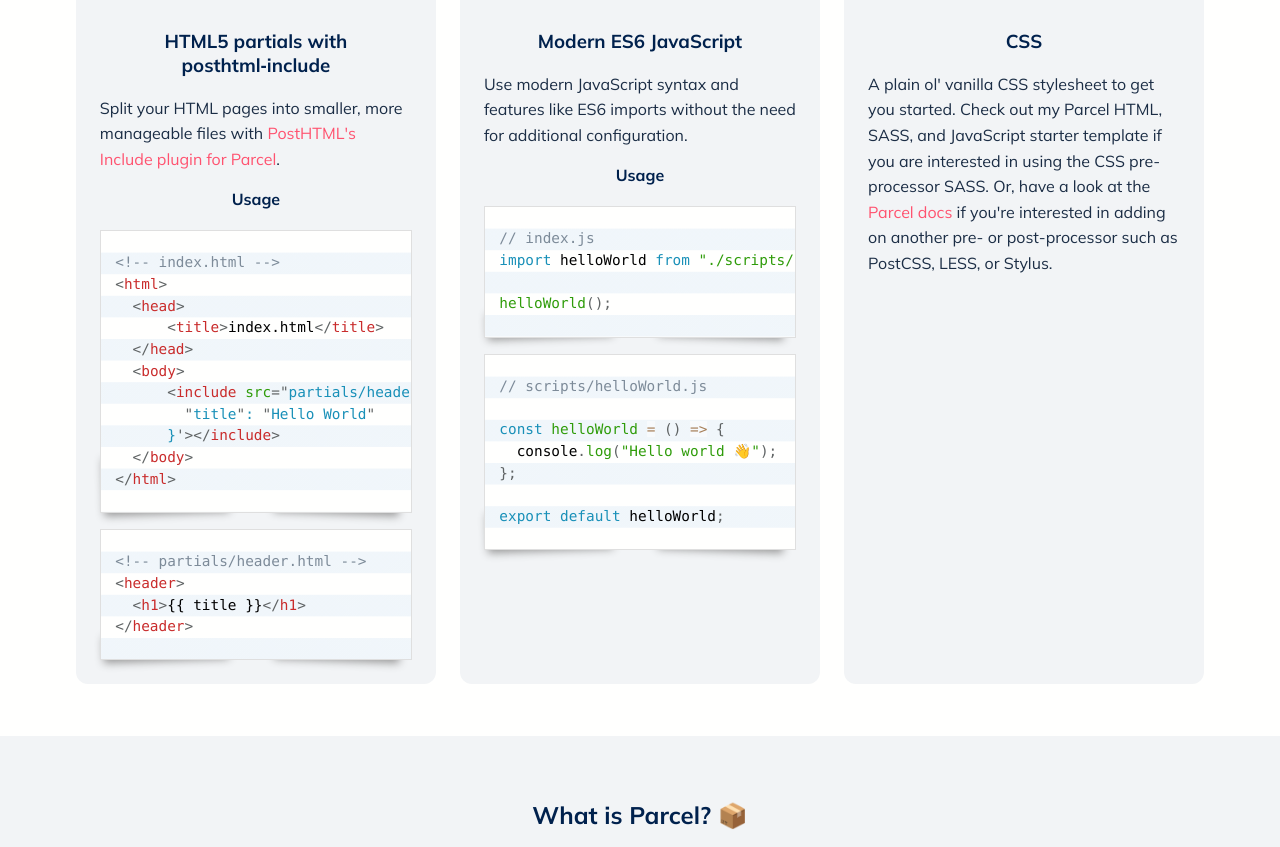
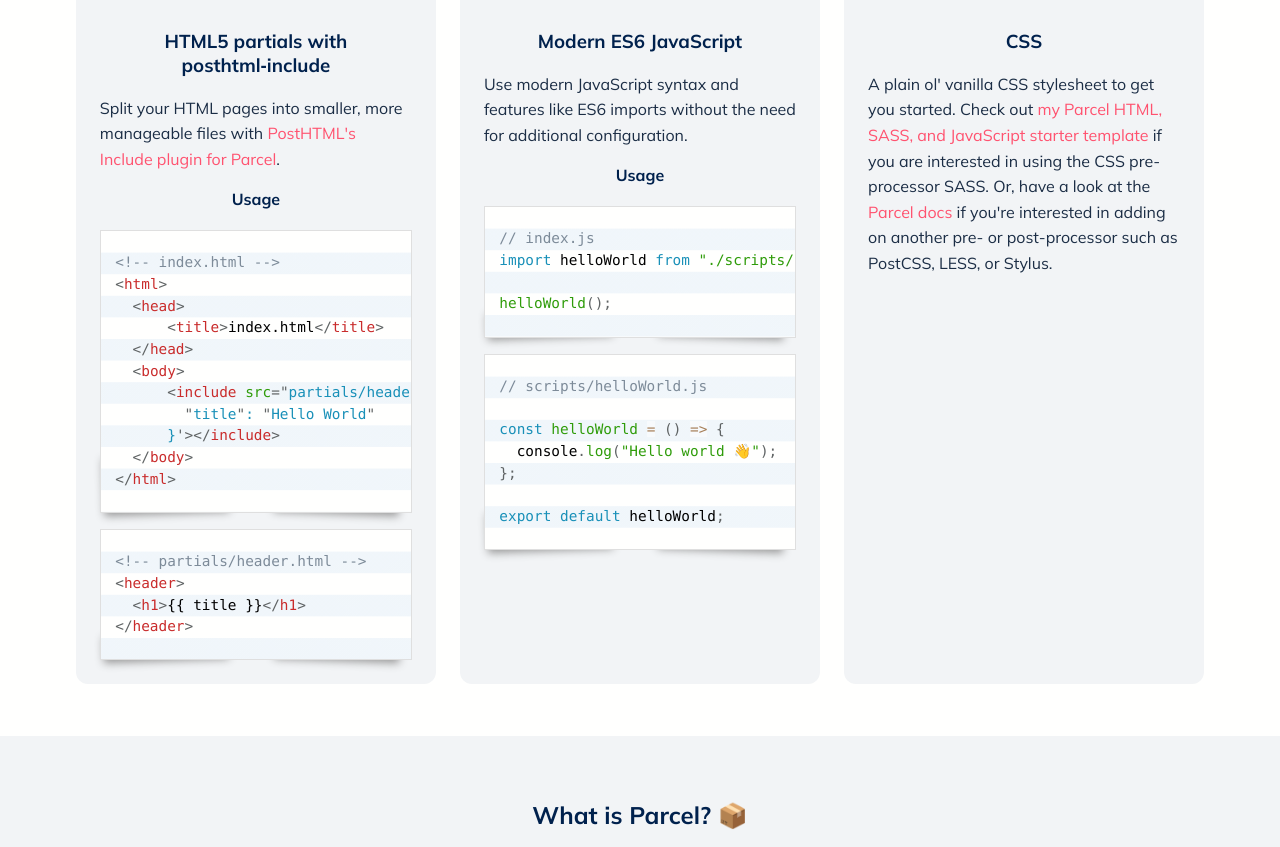
Before and after one commit to aileen-r/parcel-html-css-js-starter-template, a website built with Parcel: page src/index.html in a window 1280 px wide. Shown: the part 922-1769 px from the top of the page. Built offline with nearby package versions, Linux system fonts and the light colour scheme.

Commit message:
Add links to starter template with SASS

```diff
--- a/src/partials/features.html
+++ b/src/partials/features.html
@@ -67,9 +67,15 @@
     </div>
     <h3>CSS</h3>
     <p>
-      A plain ol' vanilla CSS stylesheet to get you started. Check out my Parcel
-      HTML, SASS, and JavaScript starter template if you are interested in using
-      the CSS pre-processor SASS. Or, have a look at the
+      A plain ol' vanilla CSS stylesheet to get you started. Check out
+      <a
+        href="https://parcel-html-sass-js-starter-template.netlify.app/"
+        target="_blank"
+        rel="noopener noreferrer"
+        >my Parcel HTML, SASS, and JavaScript starter template</a
+      >
+      if you are interested in using the CSS pre-processor SASS. Or, have a look
+      at the
       <a
         href="https://v2.parceljs.org/"
         target="_blank"
```
Also changed, not shown: README.md.
